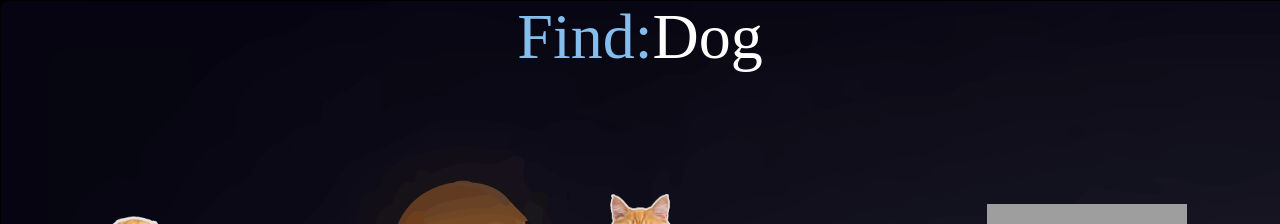
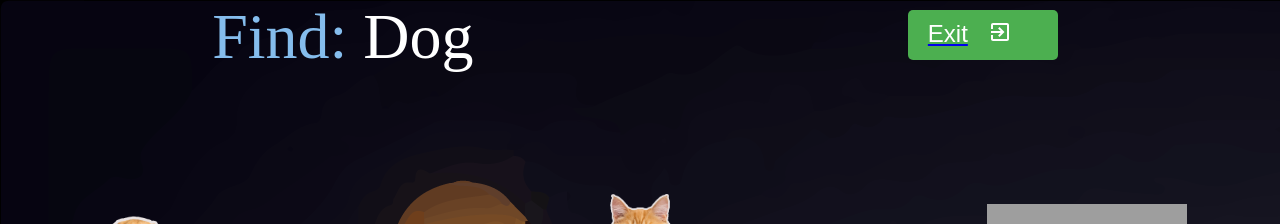
Before and after one commit to Aashish079/AutiVerse, a React (Vite) app: page /game2 in a window 1280 px wide. Shown: the top 224 px of the page. Built offline with nearby package versions, Linux system fonts and the light colour scheme; grey boxes are pictures that could not be loaded.

Commit message:
Added EndGame Button.

```diff
--- a/src/Components/ClickAnimals/ClickAnimals.jsx
+++ b/src/Components/ClickAnimals/ClickAnimals.jsx
@@ -1,5 +1,7 @@
 import Animaldata from "./AnimalData";
 import { useEffect, useState } from "react";
+import { Link } from "react-router-dom";
+import { IoMdExit } from "react-icons/io";
 import "./ClickAnimals.scss";
 
 const ClickAnimals = () => {
@@ -32,8 +34,18 @@ const ClickAnimals = () => {
 
   return (
     <div>
+      <div className="Nav-Container">
       <div className="select-message">
-        Find: <div className="animal">{currentAnimal?.name}</div>
+        Find: <span className="animal">{currentAnimal?.name}</span>
+      </div>
+        <Link to="/get-started">
+          <button className="btn-next">
+            Exit
+            <span className="icon">
+              <IoMdExit/>
+            </span>
+          </button>
+        </Link>
       </div>
       <div className="animal-container">
       {Animaldata.map((animal, index) => (
--- a/src/Components/ClickAnimals/ClickAnimals.scss
+++ b/src/Components/ClickAnimals/ClickAnimals.scss
@@ -1,8 +1,10 @@
+.Nav-Container{
+    display: flex;
+    flex-direction: row;
+    justify-content: space-around;
+}
 .select-message {
-  display: flex;
-  flex-direction: row;
-  justify-content: center;
-  align-items: center;
+
   font-size: 4em;
   color: rgb(133, 189, 237);
   margin-bottom: 100px;
@@ -10,6 +12,31 @@
   .animal {
     color: white;
   }
+}
+.btn-next{
+    display: flex;
+    margin: 10px;
+      padding: 10px 20px;
+      font-size: 1.5em;
+      width: 150px;
+      height: 50px;
+      background-color: #4CAF50;
+      border: none;
+      border-radius: 5px;
+      cursor: pointer;
+      color: white;
+      text-decoration: none;
+
+
+      .icon{
+            margin-left: 20px;
+      }
+
+      &:hover {
+        background-color: white;
+        color: rgb(7, 200, 177);
+        outline: none;
+}
 }
 
 .animal-container {
--- a/src/Pages/GameWindow2/Gamewindow2.jsx
+++ b/src/Pages/GameWindow2/Gamewindow2.jsx
@@ -4,6 +4,7 @@ const GameWindow2 = () => {
   return (
     <>
     <div className="Window-2">
+
         <ClickAnimals/>
     </div>
     </>
```
